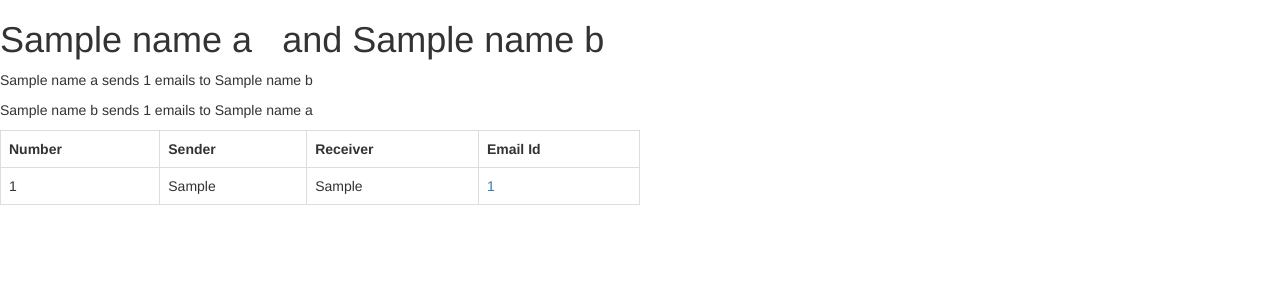
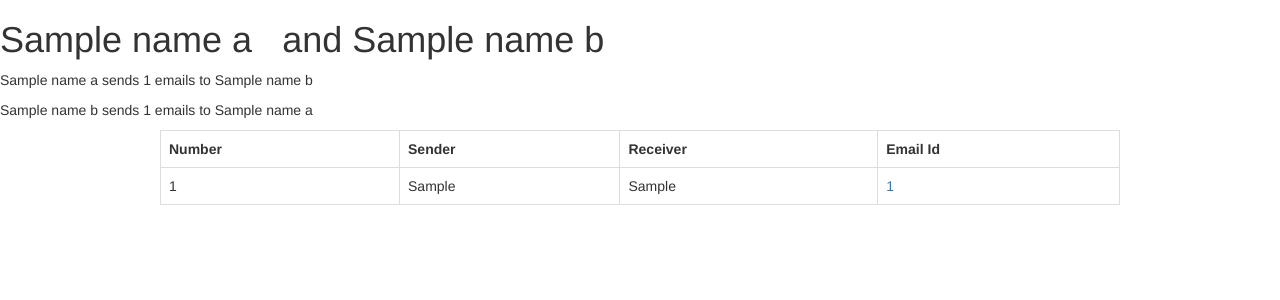
Before and after one commit to freddie1129/enronproject, a Django app: template enron/templates/enron/a_b_history.html in a window 1280 px wide. Shown: the top 300 px of the page. Run offline with Django 3.2, Linux system fonts and the light colour scheme; tables that the repository leaves empty hold one stand-in row (values such as "Sample post"); the template is opened without the code that fills it: values that come from a table or form of the project are taken from there, most other values are stand-ins (such as "Sample title", 1, 10 or a date in 2020); some libraries are stand-ins or nearby versions.

Commit message:
timeline

```diff
--- a/enron/templates/enron/a_b_history.html
+++ b/enron/templates/enron/a_b_history.html
@@ -11,13 +11,18 @@
     <!-- Latest compiled JavaScript -->
     <script src="https://maxcdn.bootstrapcdn.com/bootstrap/3.3.7/js/bootstrap.min.js"></script>
 
+    <style>
+        table {
+            margin: auto;
+        }
+    </style>
 </head>
 <body>
 <h1>{{ name_a }} &nbsp;&nbsp;and {{ name_b }} </h1>
 <p>{{ name_a }} sends {{ num_a_b }} emails to {{ name_b }}</p>
 <p>{{ name_b }} sends {{ num_b_a }} emails to {{ name_a }}</p>
 
-<table class="table table-bordered" style="width: 50%">
+<table class="table table-bordered" style="width: 75%">
     <tr>
         <th>Number</th>
         <th>Sender</th>
```
